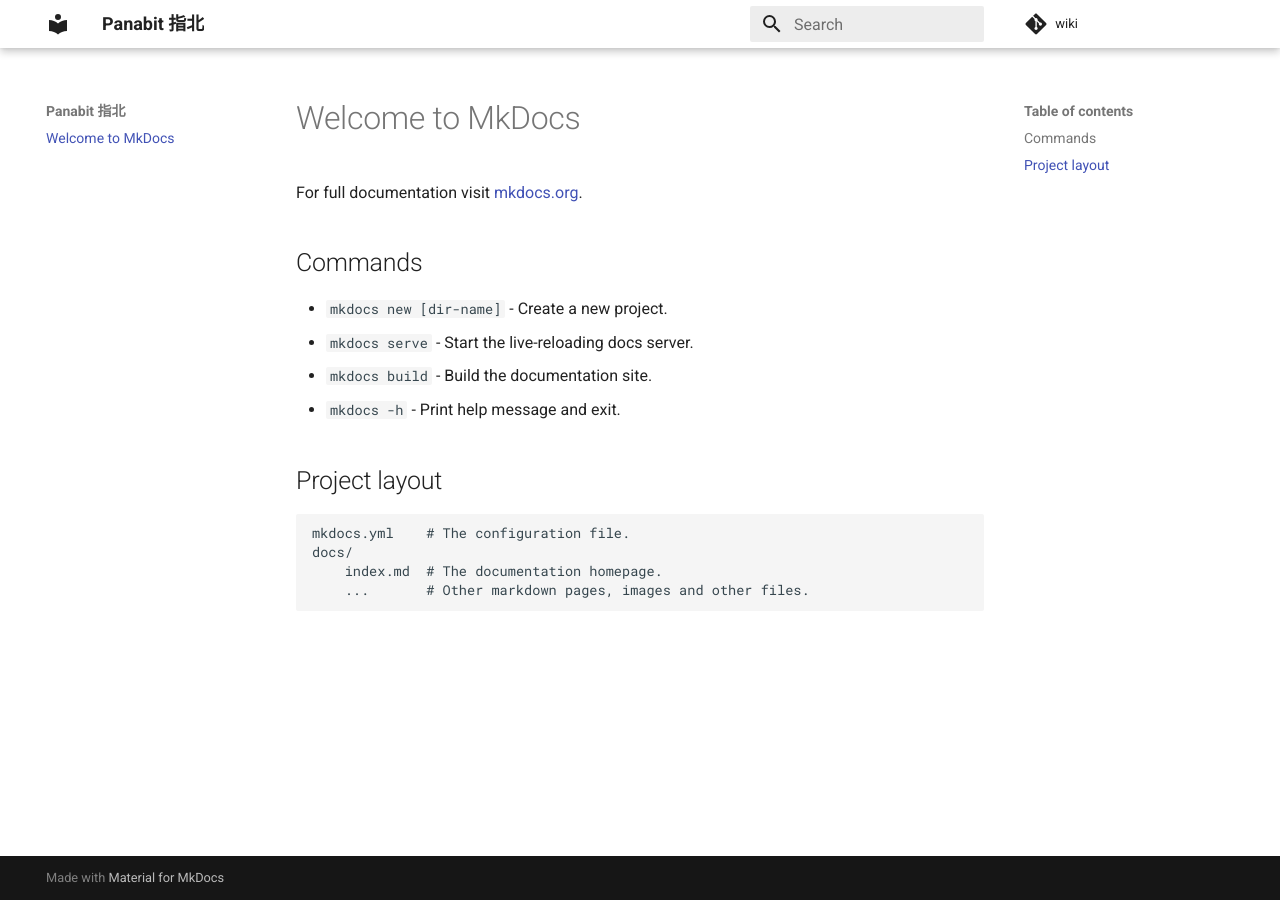
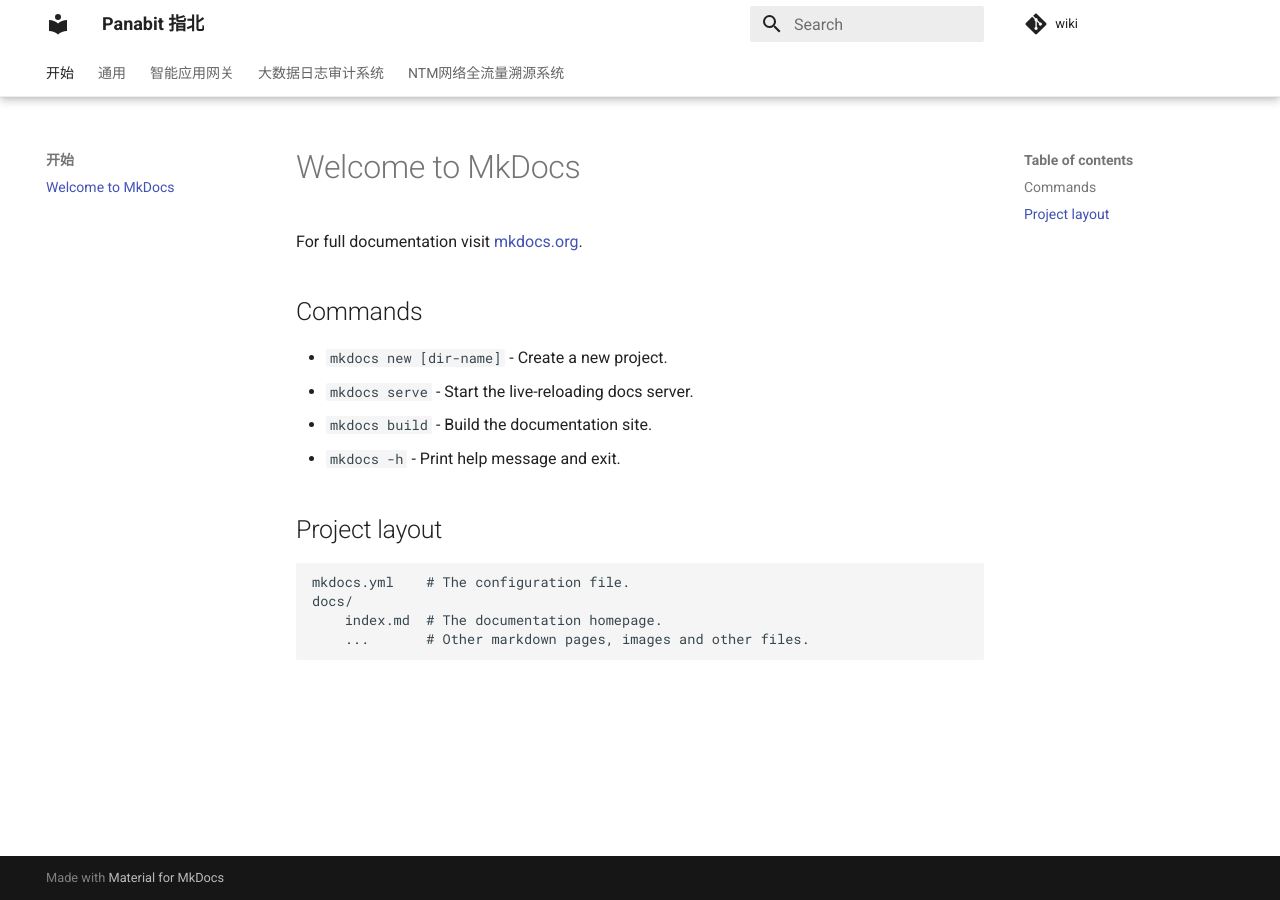
Before and after one commit to panabit-community/docs, an MkDocs documentation site: the page built from docs/index.md, in a window 1280 px wide. Built offline with MkDocs 1.6.1 and Material for MkDocs 9.7.7, drawn with Linux system fonts in a browser that asks for light colours; comment, search, counter and statistics services are not loaded; part of the change alters nothing that is shown.

Commit message:
:sparkles: Add nav.

```diff
--- a/mkdocs.yml
+++ b/mkdocs.yml
@@ -5,5 +5,20 @@ repo_url: https://github.com/panabit-community/wiki
 
 theme:
   name: material
+  features:
+    - navigation.tabs
+    - navigation.tabs.sticky
   palette:
     primary: 'white'
+
+nav:
+  - 开始:
+      - index.md
+  - 通用:
+      - common/index.md
+  - 智能应用网关:
+      - panabit/index.md
+  - 大数据日志审计系统:
+      - panalog/index.md
+  - NTM网络全流量溯源系统:
+      - ntm/index.md
```
Also changed, not shown: docs/common/index.md (added), docs/ntm/index.md (added), docs/panabit/index.md (added), docs/panalog/index.md (added).
